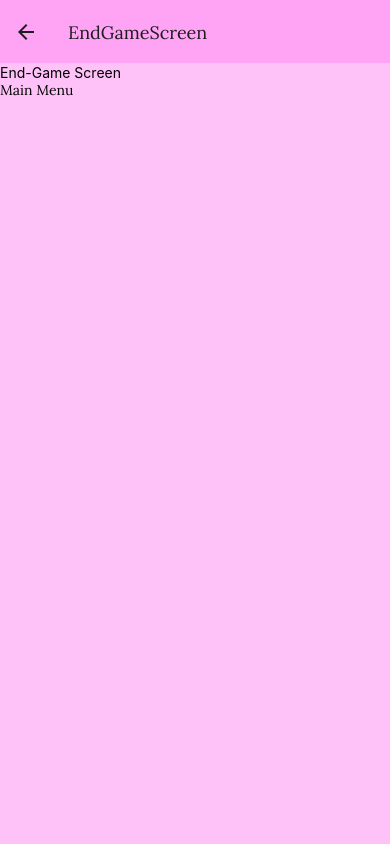
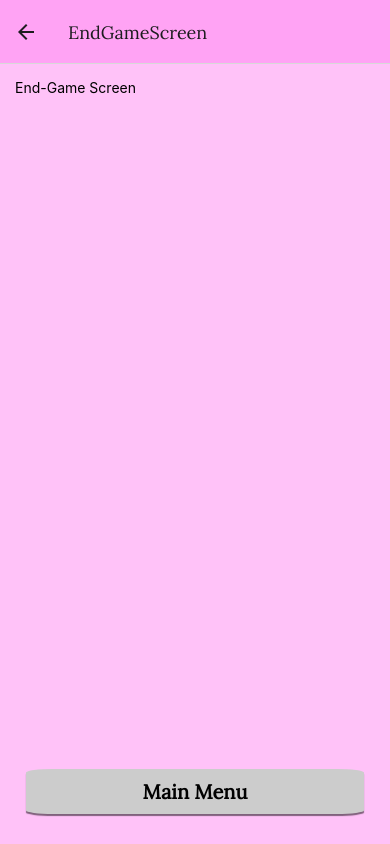
Before and after one commit to imranilyas/Quick-Math-App, a React Native app: screen /EndGameScreen in a window 390 px wide. Built offline with nearby package versions, Linux system fonts and the light colour scheme.

Commit message:
styling + addition - button on end screen aligned to bottom + correct and incorrect expressions filtered

```diff
--- a/screens/EndGame.js
+++ b/screens/EndGame.js
@@ -5,16 +5,24 @@ import GameSelectButton from "../components/GameSelectButton";
 
 const EndGame = () => {
 	const navigation = useNavigation();
+
 	const expressions = useSelector((state) => state.settings.expressions);
-	console.log(expressions);
+	const correct = expressions.filter((item) => item.choice === true);
+	const incorrect = expressions.filter((item) => item.choice === false);
+
 	const returnHandler = () => {
 		navigation.navigate("HomeScreen");
 	};
 
 	return (
-		<View>
+		<View style={styles.container}>
 			<Text>End-Game Screen</Text>
-			<GameSelectButton onPress={returnHandler}>
+			<GameSelectButton
+				onPress={returnHandler}
+				outerStyle={styles.buttonContainer}
+				innerStyle={styles.buttonInnerContainer}
+				textStyle={styles.buttonText}
+			>
 				Main Menu
 			</GameSelectButton>
 		</View>
@@ -22,7 +30,33 @@ const EndGame = () => {
 };
 
 const styles = StyleSheet.create({
-	container: {},
+	container: {
+		margin: 15,
+		flex: 1,
+	},
+
+	buttonContainer: {
+		marginVertical: 15,
+		marginHorizontal: "3%",
+		flex: 1,
+		justifyContent: "flex-end",
+	},
+
+	buttonInnerContainer: {
+		backgroundColor: "#cccccc",
+		borderRadius: "8%",
+		shadowColor: "black",
+		shadowOffset: { width: 0, height: 2 },
+		shadowRadius: 1,
+		shadowOpacity: 0.5,
+	},
+
+	buttonText: {
+		padding: 10,
+		fontSize: 20,
+		fontWeight: "bold",
+		textAlign: "center",
+	},
 });
 
 export default EndGame;
```
